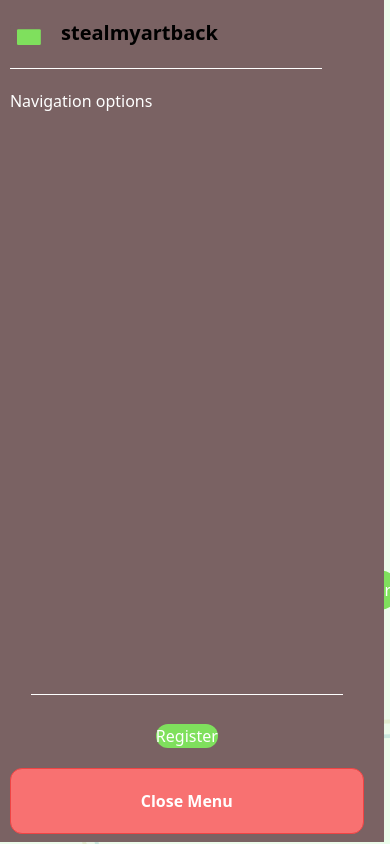
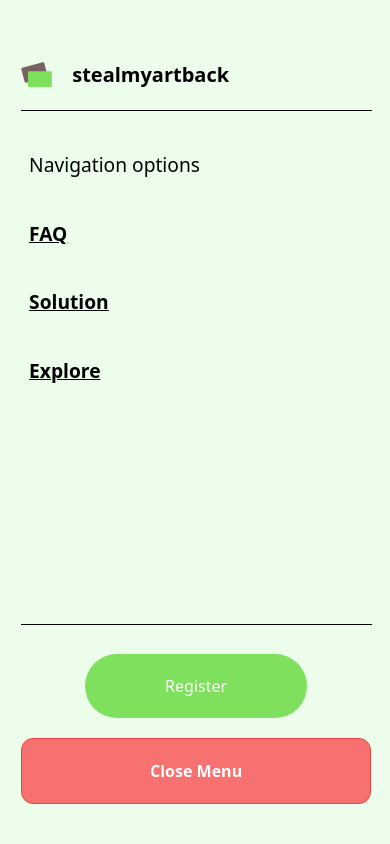
Before and after one commit to sp1d5r/Steal-My-Art-Back, a React (Create React App) app: page / in a window 390 px wide. Both pictures are taken after a click on the element 322 px from the left and 37 px from the top of the page. Shown: the top 844 px of the page. Built offline with nearby package versions, Linux system fonts and the light colour scheme.

Commit message:
(Eli) Frontend: Updted mobile navigation.

```diff
--- a/src/components/navbar/Navbar.tsx
+++ b/src/components/navbar/Navbar.tsx
@@ -40,23 +40,44 @@ export const NavigationBar: React.FC<NavigationBarProps> = ({ className = '' })
     }, [])
 
 
-    return <div ref={comp} className="w-[95%] flex fixed top-0 sm:bg-grey-50 min-h-12 justify-between items-center gap-[90px] inline-flex px-5 py-2 navigation-bar m-[1%] z-40">
+    return <div ref={comp} className="w-[98%] flex fixed top-0 sm:bg-grey-50 min-h-12 justify-between items-center gap-[90px] inline-flex px-5 py-2 navigation-bar m-[1%] z-40">
         {
-            menuExpanded && <div className={"absolute z-50 h-[101vh] w-[101vw] -top-[15px] -left-[15px] bg-dark flex flex-col px-5 py-2 justify-between"}>
+            menuExpanded && <div className={"duration-75 absolute z-50 h-[100vh] w-[100vw] -top-[5px] -left-[1%] bg-primary flex flex-col px-5 py-10 justify-between"}>
                 <div className="flex justify-start min-h-[70px]">
                     <Logo />
                 </div>
 
-                <div className="border-t border-white w-[80vw]" />
+                <div className="border-t border-black w-[90vw]" />
 
-                <div className="gap-5 flex flex-col justify-start py-5">
-                    <p className="text-white"> Navigation options</p>
+                <div className="gap-10 flex flex-col justify-start py-10 px-2">
+                    <p className="text-black text-bold text-[1.2rem]"> Navigation options</p>
+                    <p className='hover:underline font-bold underline text-[1.2rem]'
+                       onClick={()=>{
+                           const faq = document.getElementById("FAQ");
+                           if (faq) {
+                               faq.scrollIntoView({ behavior: "smooth", block: "end", inline: "nearest" });
+                           }
+                       }}
+                    >FAQ</p>
+                    <p className='hover:underline font-bold underline text-[1.2rem]' onClick={()=>{
+                        const howItWorks = document.getElementById("HowItWorks");
+                        if (howItWorks) {
+                            howItWorks.scrollIntoView({ behavior: "smooth", block: "end", inline: "nearest" });
+                        }
+                    }}>Solution</p>
+                    <p className='hover:underline font-bold underline text-[1.2rem]' onClick={()=>{
+                        const informatino = document.getElementById("Information");
+                        if (informatino) {
+                            informatino.scrollIntoView({ behavior: "smooth", block: "end", inline: "nearest" });
+                        }
+                    }}>Explore</p>
+
                 </div>
 
                 <div className={"flex flex-1 gap-5 justify-end items-center flex-col "}>
-                    <div className="border-t border-white h-[10px] w-[80vw]" />
+                    <div className="border-t border-black h-[10px] w-[90vw]" />
 
-                    <PrimaryButton onClick={() => {}} className="bg-secondary" children={
+                    <PrimaryButton onClick={() => {window.location.href="https://calendly.com/steal-my-art-back/30min"}} className="bg-secondary px-20 py-5 rounded" children={
                                 <p className="text-white text-[1rem] text-bold"> {"Register"}</p>
                             }/>
                     <div className={"w-full flex justify-center items-center border border-red-500 rounded-xl p-5 bg-red-400"} onClick={() => {setMenuExpanded(false)}}>
```
